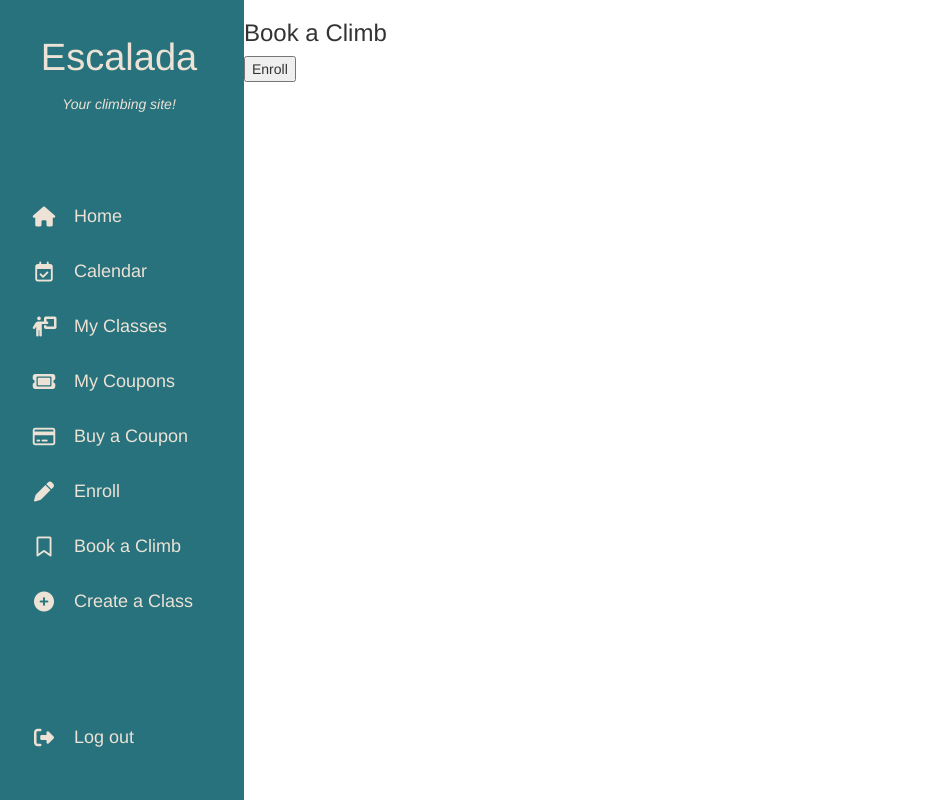
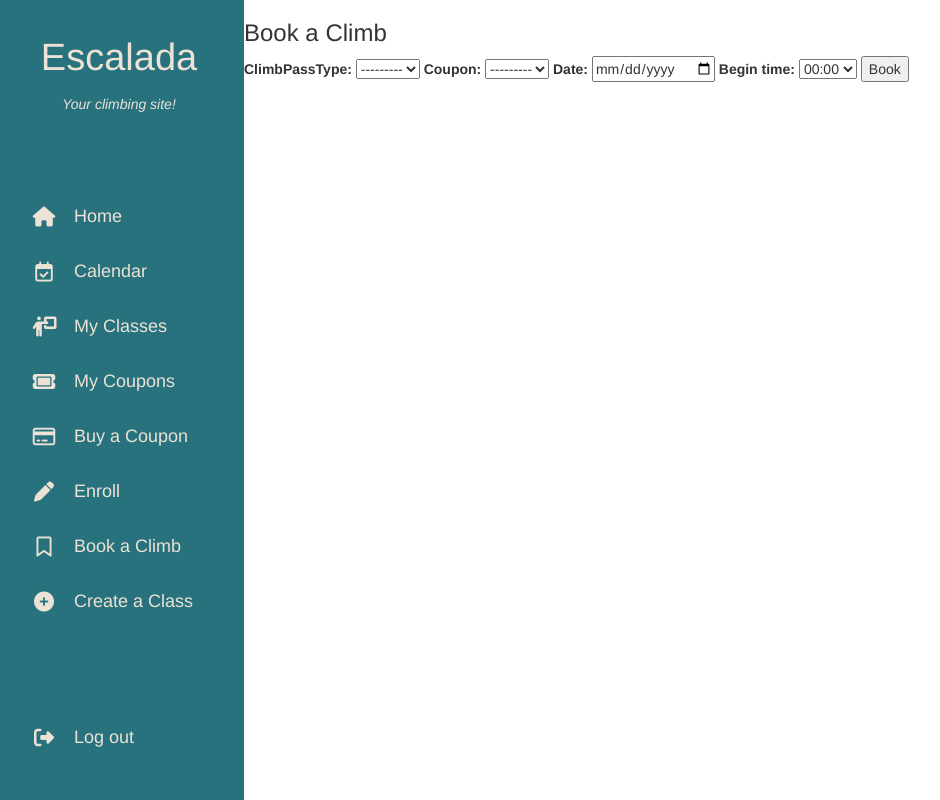
Before and after one commit to Vazkuz/Capstone-Project, a Django app: page /bookAClimb in a window 1280 px wide. Shown: the whole page, without its empty margins (6-946 px from the left). Run offline with Django 4.2, Linux system fonts and the light colour scheme; the visitor is signed in with stand-in values (Sample User, id 1); data that the repository does not hold is empty; some libraries are stand-ins or nearby versions.

Commit message:
Book a climb path

```diff
--- a/escalada/forms.py
+++ b/escalada/forms.py
@@ -68,6 +68,7 @@ class LessonFormStudents(LessonForm):
     def __init__(self, *args,**kwargs):
         climberFilter = kwargs.pop('climberFilter', None)
         super(LessonFormStudents, self).__init__(*args, **kwargs)
+        # Filter only the coupons the climber has
         if climberFilter:
             self.fields['coupon'].queryset = Coupon.objects.filter(pk__in = MyCoupon.objects.filter(climber=climberFilter).values('coupon'))
 
@@ -117,3 +118,17 @@ class FreeClimbForm(forms.ModelForm):
         if cleaned_data.get('date') < dt.date.today():
             raise ValidationError(f"You can't book a climb in the past.")
         #######################################################################################
+
+class FreeClimbFormClimber(FreeClimbForm):
+    date = forms.DateField(widget=DateInput)
+    class Meta:
+        model = FreeClimb
+        exclude = ('climber', 'end_time')
+        widgets = {'begin_time': forms.Select(choices=HOUR_CHOICES3)}
+
+    def __init__(self, *args,**kwargs):
+        climberFilter = kwargs.pop('climberFilter', None)
+        super(FreeClimbFormClimber, self).__init__(*args, **kwargs)
+        # Filter only the coupons the climber has
+        if climberFilter:
+            self.fields['coupon'].queryset = Coupon.objects.filter(pk__in = MyCoupon.objects.filter(climber=climberFilter).values('coupon'))
--- a/escalada/templates/escalada/bookAClimb.html
+++ b/escalada/templates/escalada/bookAClimb.html
@@ -3,10 +3,10 @@
     {% if user.is_authenticated %}
         <div id="bookAClimb">
             <h3>Book a Climb</h3>
-            <form action="{% url 'enroll_success' %}" method='post'>
-                {{enroll_form}}
+            <form action="{% url 'bookingSubmitted' %}" method='post'>
+                {{bookClimbForm}}
                 {% csrf_token %}
-                <input type = "submit" value="Enroll">
+                <input type = "submit" value="Book">
             </form>
             {% if error_message %}
                 <ul>
--- a/escalada/templates/escalada/layout.html
+++ b/escalada/templates/escalada/layout.html
@@ -84,7 +84,7 @@
                     </a>
                 </li>
                 <li>
-                    <a href="#">
+                    <a href="bookAClimb">
                         <i class="fa-regular fa-bookmark icon"></i>
                         <span>Book a Climb</span>
                     </a>
--- a/escalada/urls.py
+++ b/escalada/urls.py
@@ -16,4 +16,5 @@ urlpatterns = [
     path("buyCouponSubmit", views.buyCouponSubmit, name="buyCouponSubmit"),
     path("my_calendar", views.my_calendar, name="my_calendar"),
     path("bookAClimb", views.bookAClimb, name="bookAClimb"),
+    path("bookingSubmitted", views.bookingSubmitted, name="bookingSubmitted"),
 ]
--- a/escalada/views.py
+++ b/escalada/views.py
@@ -5,8 +5,8 @@ from django.urls import reverse, reverse_lazy
 from django.http import HttpResponse, HttpResponseRedirect, JsonResponse
 from django.contrib.auth.decorators import login_required
 from django.contrib.admin.views.decorators import staff_member_required
-from .models import ClassType, ClimbClass, Coupon, FreeClimb, Lesson, MyCoupon, User
-from .forms import ClimbClassForm, LessonForm, LessonFormStudents, BuyCouponForm, MyCouponForm
+from .models import ClassType, ClimbClass, ClimbPassType, Coupon, FreeClimb, Lesson, MyCoupon, User
+from .forms import ClimbClassForm, LessonFormStudents, BuyCouponForm, MyCouponForm, FreeClimbFormClimber
 from datetime import datetime, timedelta
 
 # Create your views here.
@@ -191,7 +191,34 @@ def my_calendar(request):
 
 @login_required
 def bookAClimb(request):
-    return render(request, "escalada/bookAClimb.html")
+    bookClimbForm = FreeClimbFormClimber(climberFilter=request.user)
+    return render(request, "escalada/bookAClimb.html", {
+        "bookClimbForm": bookClimbForm
+    })
+
+@login_required
+def bookingSubmitted(request):
+    booking_form = FreeClimbFormClimber(request.POST)
+    climbPassType = ClimbPassType(pk=request.POST.get('climbPassType'))
+    coupon = Coupon(pk=request.POST.get('coupon'))
+    date = request.POST.get('date')
+    begin_time = request.POST.get('begin_time')
+    begin_time = datetime.strptime(begin_time, '%H:%M:%S').time()
+    if booking_form.is_valid():
+        if request.method == 'POST':
+            climber = request.user
+            if FreeClimb.objects.filter(climber=climber, climbPassType=climbPassType, date=date, begin_time= begin_time):
+                bookClimbForm = FreeClimbFormClimber(climberFilter=request.user)
+                return render(request, "escalada/bookAClimb.html", {
+                "bookClimbForm": bookClimbForm,
+                "error_message": f"Error: You have already booked for this hour."
+                })
+            else:
+                newClimbBooked = FreeClimb(climber=climber, coupon = coupon,climbPassType=climbPassType, date=date, begin_time= begin_time)
+                newClimbBooked.save()
+                UseTicket(climber, coupon)
+                return HttpResponseRedirect(reverse("index"))
+
 
 def EnrollToLesson(climbClass, coupon, class_date,climber):
     # Check if the enrollment already exists:
```
